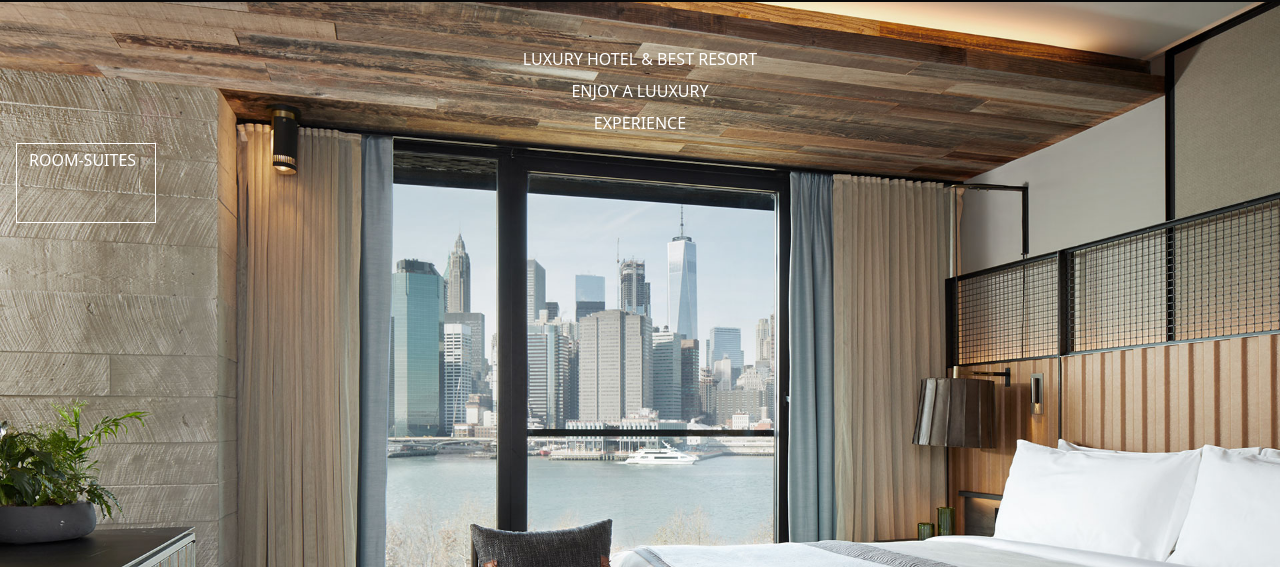
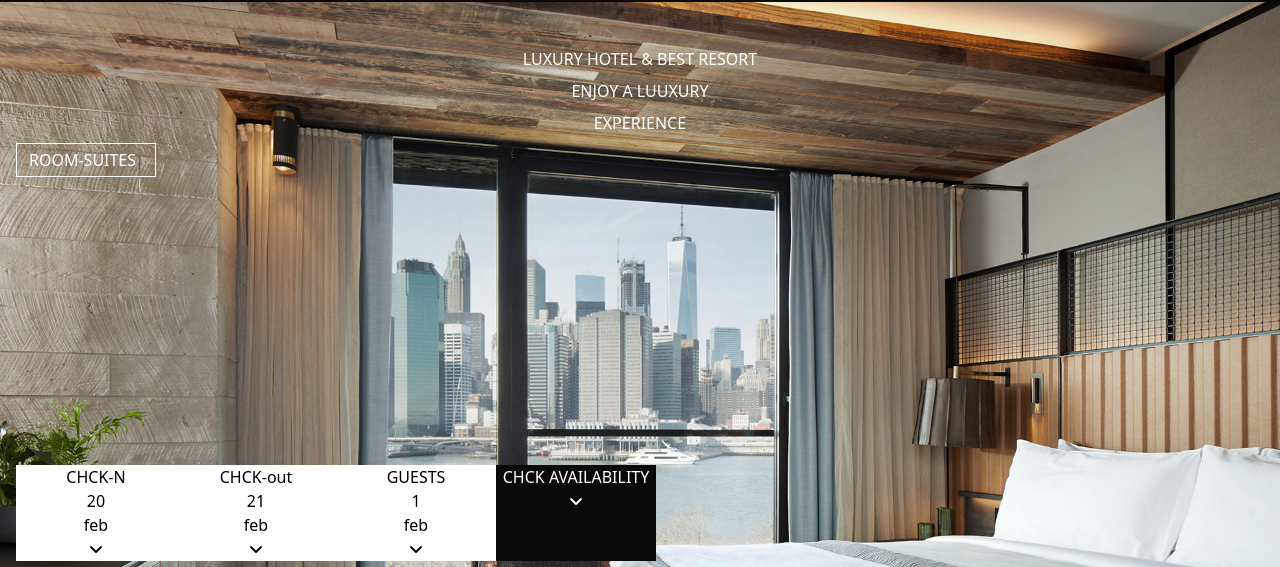
Before and after one commit to reham-hajjaj/project-tow, a website: page index.html in a window 1280 px wide. Shown: the part 233-800 px from the top of the page. Drawn offline with Linux system fonts and the light colour scheme.

Commit message:
create hero section

```diff
--- a/index.html
+++ b/index.html
@@ -129,7 +129,7 @@
 
       </section>
     <!--hero section-->
-    <section class="h- [calc(100vh-90px)] ">
+    <section class="h- [calc(100vh-90px)]max-sm max-xl " >
 
         <div class="container flex h-full mx-auto ">
 
@@ -140,6 +140,40 @@
                 <h2>EXPERIENCE</h2>
             <span class=" border-1 w-35 h-20 iteams-center justyfil-center flex  px-3 py-1 max-auto  transition-color appercas "> ROOM-SUITES</span>
 
+        <!--card-->
+        <div class=" flex  iteams-center justyfil-center py-70 gap-4 PX-6  margin-right  text-lg-center">
+
+             <div class="h-70 w-40 bg-white text-black ">
+                <h1>CHCK-N</h1>
+                <span>20</span>
+                <h2>feb</h2>
+        <i class="fa-solid fa-angle-down"></i>
+        </div>
+         <div class="h-80 w-40 bg-white  text-black">
+             <h1>CHCK-out</h1>
+                <span>21</span>
+                <h2>feb</h2>
+            <i class="fa-solid fa-angle-down"></i>
+        </div>
+         <div class="h-80 w-40 bg-white text-black">
+            <h1>GUESTS</h1>
+                <span>1</span>
+                <h2>feb</h2>
+                <i class="fa-solid fa-angle-down"></i>
+
+
+        </div>
+         <div class="h-80 w-40 bg-[#0a0a0a] text-white">
+            <h1>CHCK AVAILABILITY</h1>
+
+                <i class="fa-solid fa-angle-down"></i>
+
+
+        </div>
+
+
+                </div>
+                <div >
 
                 </div>
 
@@ -156,6 +190,16 @@
         </div>
 
 
+
+
+        </div>
+
+
+
     </section>
+    <!--end section2-->
+
+
+
 </body>
 </html>
```
Also changed, not shown: assets/css/output.css.
